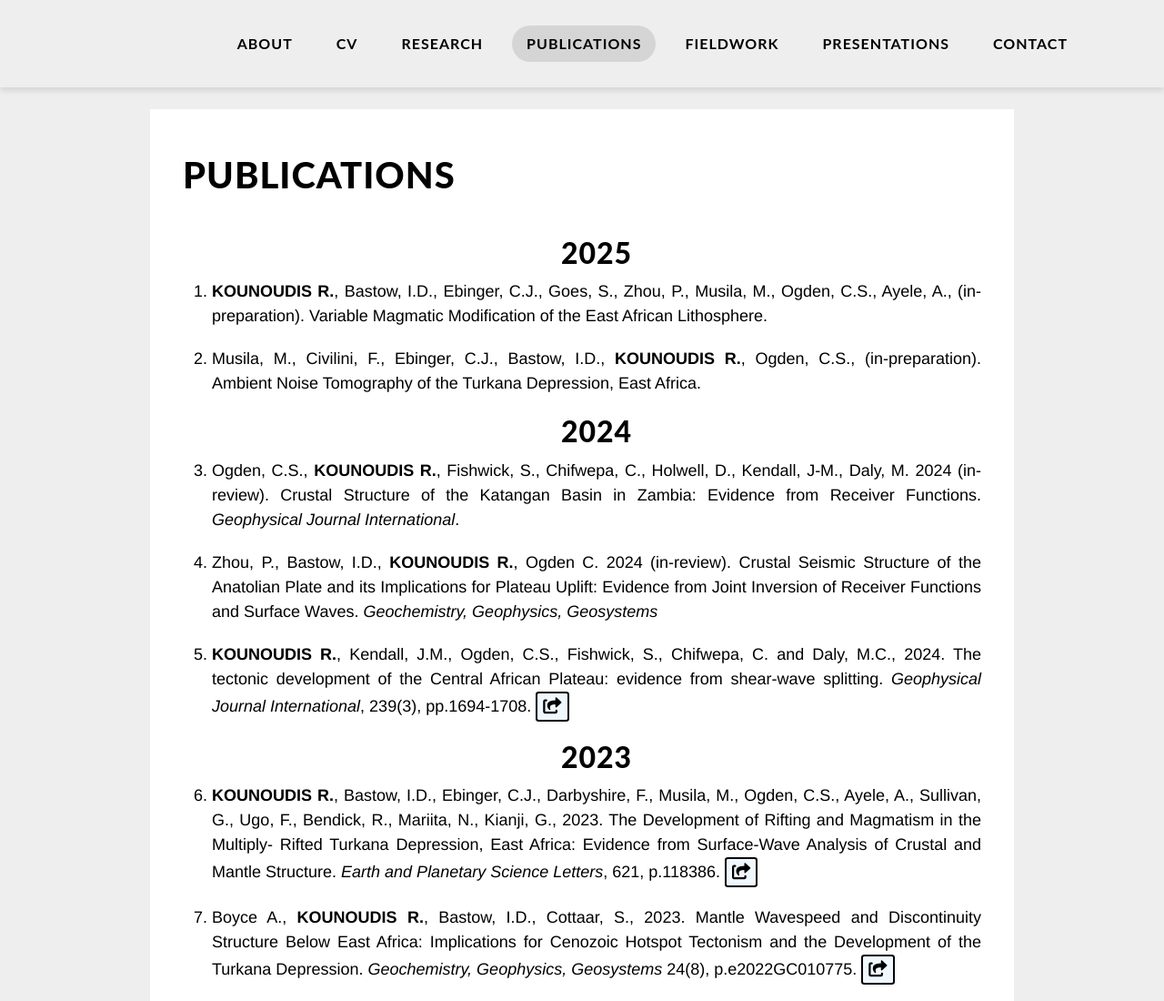
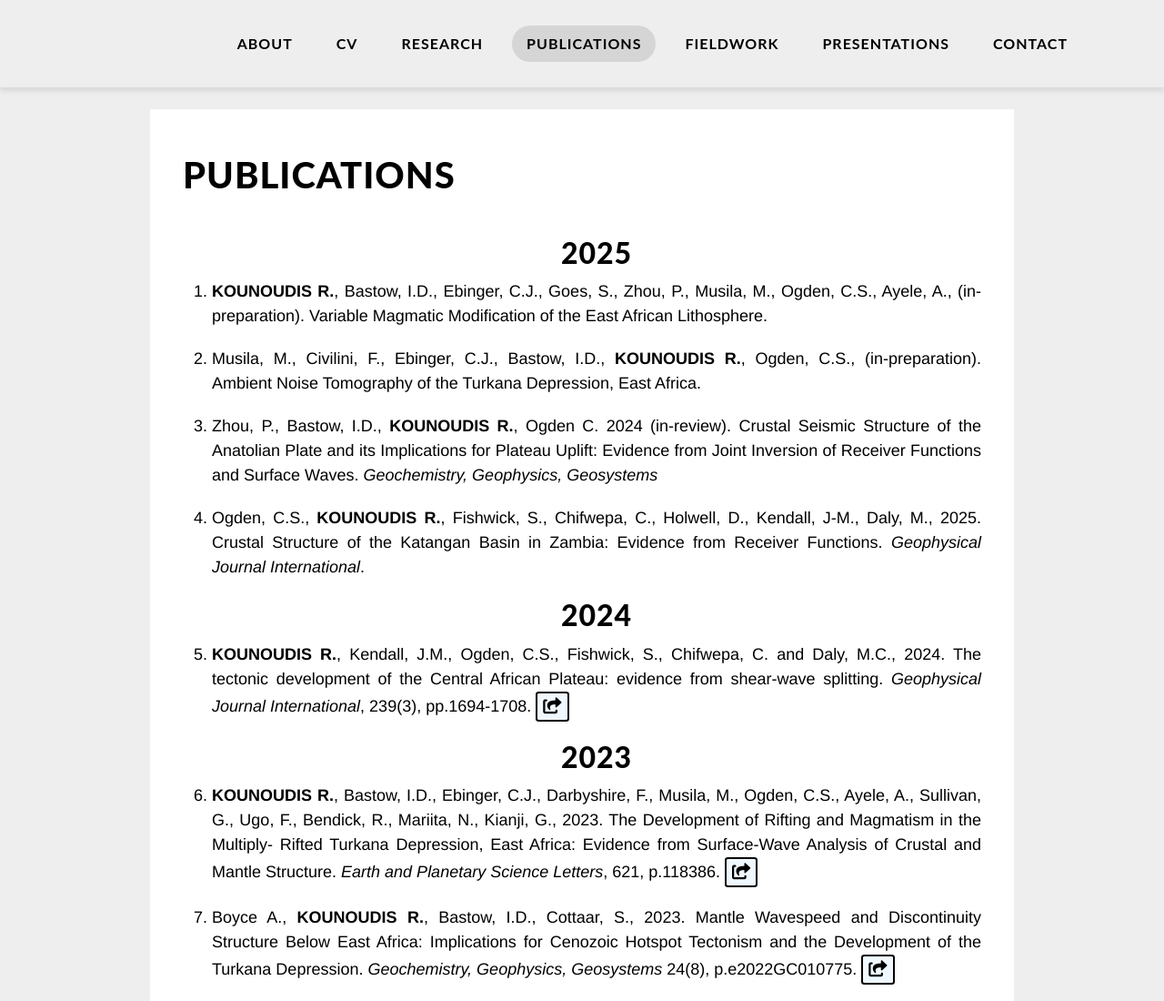
Before and after one commit to rita-seismo/rita-seismo.github.io, a plain HTML site: page publications.html in a window 1280 px wide. Shown: the top 1100 px of the page at 91% size. Drawn offline with Linux system fonts and the light colour scheme; a web font is replaced by a local one.

Commit message:
Added publications

```diff
--- a/publications.html
+++ b/publications.html
@@ -46,13 +46,13 @@
                                 Ayele, A., (in-preparation). Variable Magmatic Modification of the East African Lithosphere.</li>
                             <li>Musila, M., Civilini, F., Ebinger, C.J., Bastow, I.D., <strong> KOUNOUDIS R.</strong>, Ogden, C.S., (in-preparation).
                                 Ambient Noise Tomography of the Turkana Depression, East Africa.</li>
-                        <h2 style="margin-bottom: 10px; text-align: center;">2024</h2>
-                            <li>Ogden, C.S., <strong> KOUNOUDIS R.</strong>, Fishwick, S., Chifwepa, C., Holwell, D., Kendall, J-M.,
-                                Daly, M. 2024 (in-review). Crustal Structure of the Katangan Basin in Zambia: Evidence from Receiver
-                                Functions. <i> Geophysical Journal International</i>. </li>
                             <li>Zhou, P., Bastow, I.D., <strong> KOUNOUDIS R.</strong>, Ogden C. 2024 (in-review). Crustal Seismic
                                 Structure of the Anatolian Plate and its Implications for Plateau Uplift: Evidence from Joint Inversion
                                 of Receiver Functions and Surface Waves. <i>Geochemistry, Geophysics, Geosystems</i></li>
+                            <li>Ogden, C.S., <strong> KOUNOUDIS R.</strong>, Fishwick, S., Chifwepa, C., Holwell, D., Kendall, J-M.,
+                                Daly, M., 2025. Crustal Structure of the Katangan Basin in Zambia: Evidence from Receiver
+                                Functions. <i> Geophysical Journal International</i>. </li>
+                        <h2 style="margin-bottom: 10px; text-align: center;">2024</h2>
                             <li><strong> KOUNOUDIS R.</strong>, Kendall, J.M., Ogden, C.S., Fishwick, S., Chifwepa, C. and Daly, M.C.,
                                 2024. The tectonic development of the Central African Plateau: evidence from shear-wave splitting.
                                 <i> Geophysical Journal International</i>, 239(3), pp.1694-1708.
```
